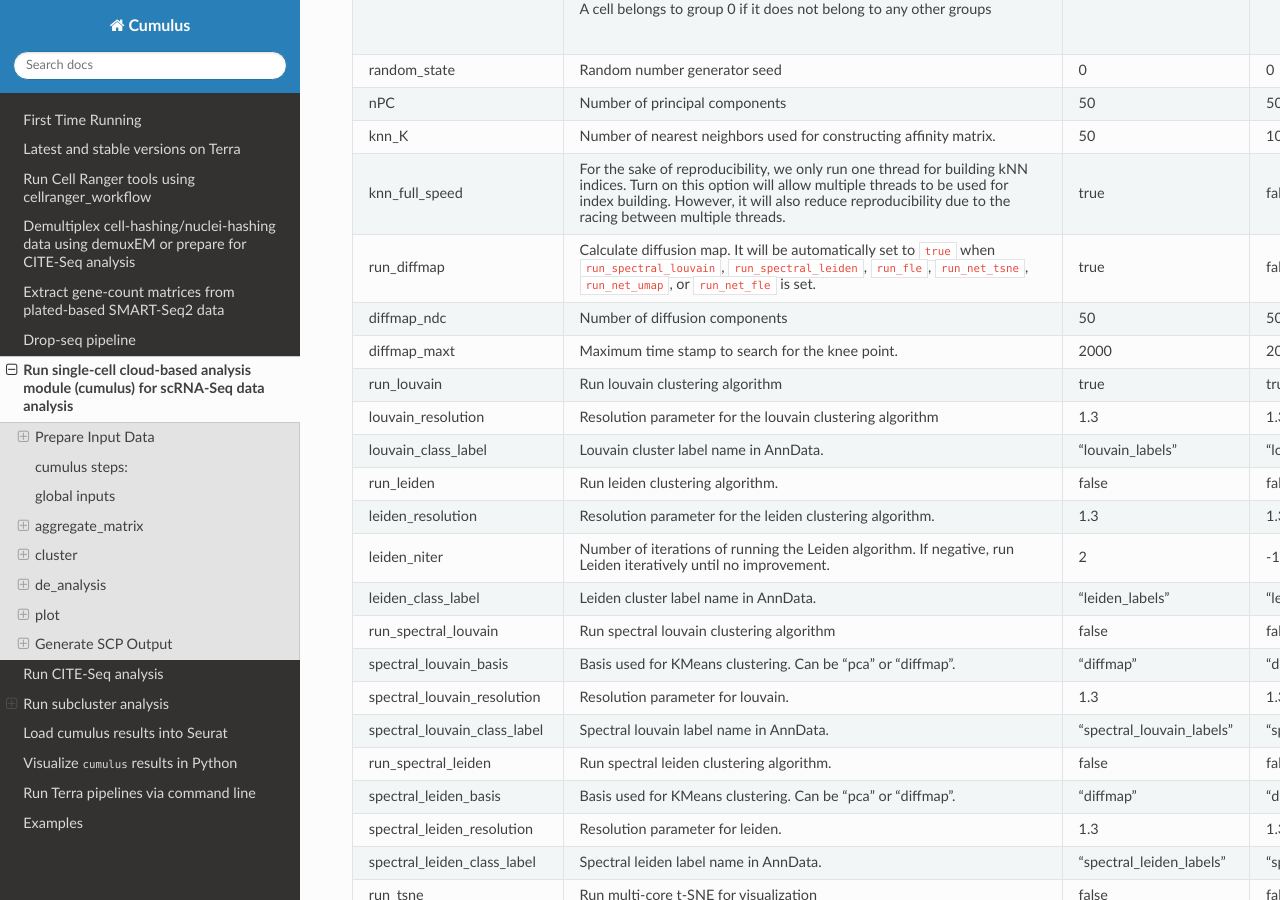
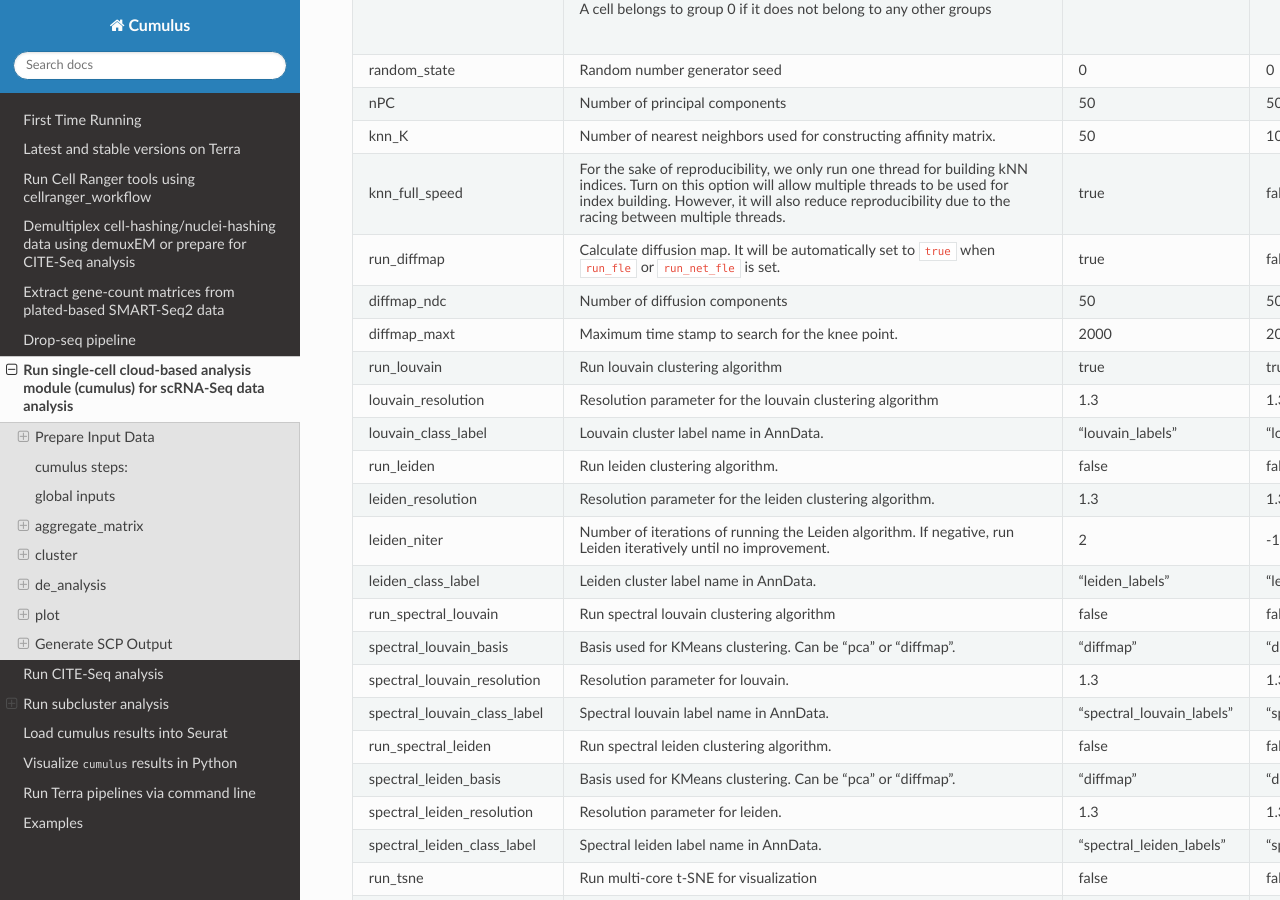
Before and after one commit to lilab-bcb/cumulus, a Sphinx documentation site: the page built from docs/cumulus.rst, in a window 1280 px wide and 900 px high, scrolled down 5254 px. Built offline with Sphinx 7.4.7 and the Read the Docs theme 2.0.0, drawn with Linux system fonts in a browser that asks for light colours.

Commit message:
update documentation

```diff
--- a/docs/cumulus.rst
+++ b/docs/cumulus.rst
@@ -315,7 +315,7 @@ Note that we will only list important inputs here. For other inputs, please refe
 	  - true
 	  - false
 	* - run_diffmap
-	  - Calculate diffusion map. It will be automatically set to ``true`` when ``run_spectral_louvain``, ``run_spectral_leiden``, ``run_fle``, ``run_net_tsne``, ``run_net_umap``, or ``run_net_fle`` is set.
+	  - Calculate diffusion map. It will be automatically set to ``true`` when ``run_fle`` or ``run_net_fle`` is set.
 	  - true
 	  - false
 	* - diffmap_ndc
```
